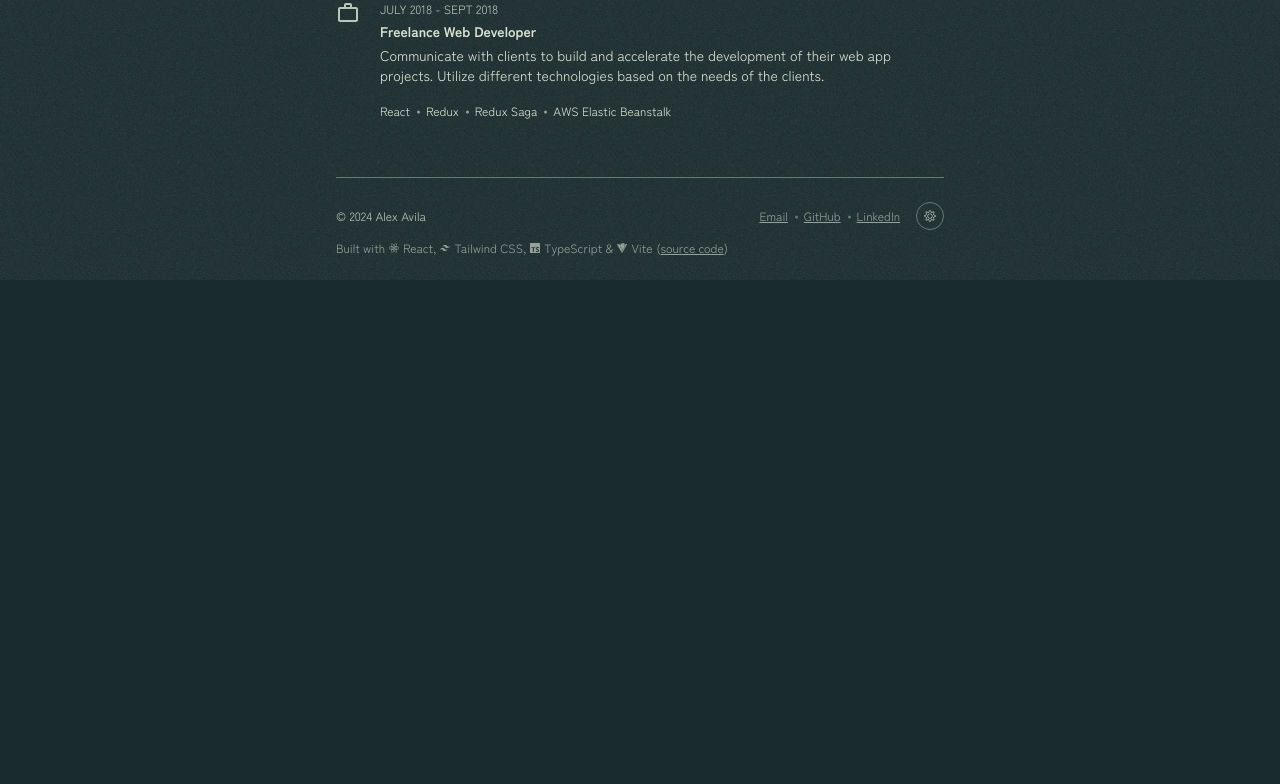
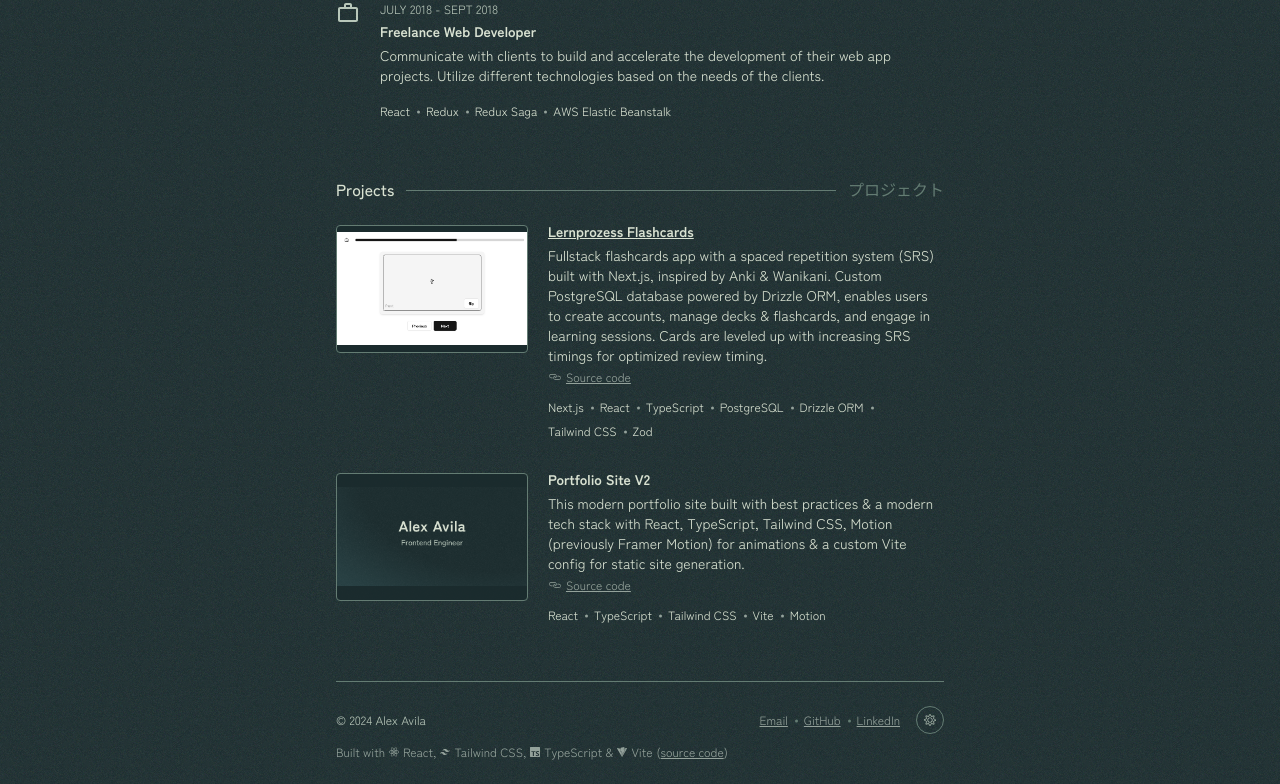
Before and after one commit to alex-avila/portfolio-site-v2, a React (Vite) app: page / in a window 1280 px wide. Shown: the part 1223-2007 px from the top of the page. Before the commit the page ends 1503 px from the top, so only its background shows below. Built offline with nearby package versions, Linux system fonts and the light colour scheme.

Commit message:
feat: create new projects section and include lernprozess project and the portfolio
Also refactor list with dots in between items from the Experience section as a separate component to
use it for the skills part in each Project

```diff
--- a/src/App.tsx
+++ b/src/App.tsx
@@ -2,6 +2,7 @@ import Navigation from "./components/Navigation";
 import About from "./components/About";
 import Skills from "./components/Skills";
 import Experience from "./components/Experience";
+import Projects from "./components/Projects";
 import Footer from "./components/Footer";
 import { SectionsProvider, Section } from "./components/SectionsContext";
 
@@ -39,6 +40,11 @@ const sections = [
     name: "Experience",
     component: <Experience />,
   },
+  {
+    id: "projects",
+    name: "Projects",
+    component: <Projects />,
+  },
 ];
 
 const toggleTheme = (type?: "dark" | "light") => {
--- /dev/null
+++ b/src/components/DotsList.tsx
@@ -0,0 +1,16 @@
+function DotsList({ items }: { items: string[] }) {
+  return (
+    <ul>
+      {items.map(item => (
+        <li
+          key={item}
+          className="relative inline-block pe-4 text-xs text-garden-content-loud before:absolute before:end-1.5 before:top-[calc(50%+1px)] before:size-[3px] before:-translate-y-1/2 before:rounded-full before:bg-garden-content-quiet last:pe-0 last-of-type:before:hidden dark:text-forest-content-loud dark:before:bg-forest-content-quiet"
+        >
+          {item}
+        </li>
+      ))}
+    </ul>
+  );
+}
+
+export default DotsList;
--- a/src/components/Experience.tsx
+++ b/src/components/Experience.tsx
@@ -1,6 +1,7 @@
 import { IconContext } from "react-icons";
 import { MdWorkOutline } from "react-icons/md";
 import anattaLogo from "../assets/anatta-logo.jpeg";
+import DotsList from "./DotsList";
 
 interface ExperienceItem {
   icon: React.ReactNode | string;
@@ -111,16 +112,9 @@ function Experience() {
                 )}
 
                 {experience.tech?.length && (
-                  <ul className="mt-3">
-                    {experience.tech.map(_tech => (
-                      <li
-                        key={_tech}
-                        className="relative inline-block pe-4 text-xs text-garden-content-loud before:absolute before:end-1.5 before:top-[calc(50%+1px)] before:size-[3px] before:-translate-y-1/2 before:rounded-full before:bg-garden-content-quiet last:pe-0 last-of-type:before:hidden dark:text-forest-content-loud dark:before:bg-forest-content-quiet"
-                      >
-                        {_tech}
-                      </li>
-                    ))}
-                  </ul>
+                  <div className="mt-3">
+                    <DotsList items={experience.tech!} />
+                  </div>
                 )}
               </div>
             </div>
--- /dev/null
+++ b/src/components/Project.tsx
@@ -0,0 +1,154 @@
+import { Fragment, MouseEventHandler } from "react";
+import { motion, MotionStyle, useMotionValue, useSpring, useTransform } from "motion/react";
+import { IconContext } from "react-icons";
+import { CiLink } from "react-icons/ci";
+import DotsList from "./DotsList";
+import Link from "./Link";
+
+const ROTATE_DEG = 8;
+const SCALE_UP = 1.025;
+
+const getMousePosition = (event: React.MouseEvent<Element, MouseEvent>) => {
+  const { width, height } = event.currentTarget.getBoundingClientRect();
+  const { offsetX, offsetY } = event.nativeEvent;
+
+  return {
+    offsetX,
+    offsetY,
+    offsetXPercentage: Math.max(0, Math.min(1, offsetX / width)),
+    offsetYPercentage: Math.max(0, Math.min(1, offsetY / height)),
+  };
+};
+
+interface ProjectProps {
+  title: string;
+  image: string;
+  description: string;
+  skills: string[];
+  sourceCodeLink: string;
+  link?: string;
+}
+
+function Project({ title, image, description, skills, sourceCodeLink, link }: ProjectProps) {
+  const x = useMotionValue(0);
+  const y = useMotionValue(0);
+  const scale = useSpring(1, { bounce: 0 });
+
+  const shineX = useTransform(() => x.get() + "px");
+  const shineY = useTransform(() => y.get() + "px");
+
+  const xPercent = useSpring(0.5, { bounce: 0 });
+  const yPercent = useSpring(0.5, { bounce: 0 });
+  const rotateX = useTransform(yPercent, [0, 1], [`-${ROTATE_DEG}deg`, `${ROTATE_DEG}deg`]);
+  const rotateY = useTransform(xPercent, [0, 1], [`${ROTATE_DEG}deg`, `-${ROTATE_DEG}deg`]);
+
+  const handleMouseMove: MouseEventHandler = (event: React.MouseEvent<Element, MouseEvent>) => {
+    const { offsetX, offsetY, offsetXPercentage, offsetYPercentage } = getMousePosition(event);
+
+    x.set(offsetX);
+    y.set(offsetY);
+    xPercent.set(offsetXPercentage);
+    yPercent.set(offsetYPercentage);
+  };
+
+  const handleMouseEnter = (event: React.MouseEvent<Element, MouseEvent>) => {
+    const { offsetX, offsetY } = getMousePosition(event);
+
+    scale.set(SCALE_UP);
+    x.set(offsetX);
+    y.set(offsetY);
+  };
+
+  const handleMouseLeave = () => {
+    xPercent.set(0.5);
+    yPercent.set(0.5);
+    scale.set(1);
+  };
+
+  const shineOverlayElement = (
+    <div
+      className="absolute inset-0 z-10 opacity-0 transition-opacity duration-300 group-hover:opacity-5"
+      style={{
+        backgroundImage: "radial-gradient(at var(--shine-x) var(--shine-y), rgba(255,255,255) 10%, transparent 80%)",
+      }}
+    />
+  );
+
+  const ShineOverlayComponent = link ? "a" : "div";
+  const TitleWrapper = link ? "a" : Fragment;
+  const titleWrapperLinkProps = link ? { href: link, target: "_blank" } : {};
+
+  return (
+    <li key={title}>
+      <div className="grid grid-cols-1 gap-3 [perspective:999px] sm:grid-cols-[auto_1fr] sm:gap-5">
+        <div className="mb-0.5 sm:hidden">
+          <TitleWrapper {...titleWrapperLinkProps}>
+            {link ? (
+              <h3 className="text-sm font-semibold text-garden-content-loud underline transition-colors hover:text-garden-accent-2 hover:decoration-2 focus:decoration-2 focus:outline-none dark:text-forest-content-loud dark:hover:text-forest-accent">
+                {title}
+              </h3>
+            ) : (
+              <h3 className="text-sm font-semibold text-garden-content-loud dark:text-forest-content-loud">{title}</h3>
+            )}
+          </TitleWrapper>
+        </div>
+        <motion.div
+          className="group relative aspect-[1.68] w-full overflow-hidden rounded border bg-garden-content/40 sm:top-1 sm:aspect-[1.5] sm:w-48 dark:border-forest-content-quiet-2 dark:bg-forest-base/90"
+          onMouseMove={handleMouseMove}
+          onMouseEnter={handleMouseEnter}
+          onMouseLeave={handleMouseLeave}
+          style={
+            {
+              transformStyle: "preserve-3d",
+              rotateX,
+              rotateY,
+              scale,
+              "--shine-x": shineX,
+              "--shine-y": shineY,
+              "--gradient-color": "#579f79",
+              "--gradient-color-dark": "#e5b083aa",
+            } as MotionStyle
+          }
+        >
+          <ShineOverlayComponent
+            className="absolute inset-0 z-10 bg-[radial-gradient(at_var(--shine-x)_var(--shine-y),_var(--gradient-color)_10%,transparent_80%)] opacity-0 transition-opacity duration-300 group-hover:opacity-10 dark:bg-[radial-gradient(at_var(--shine-x)_var(--shine-y),_var(--gradient-color-dark)_10%,transparent_80%)]"
+            {...(link && { href: link, target: "_blank" })}
+          >
+            {shineOverlayElement}
+            {link && <span className="sr-only">{title}</span>}
+          </ShineOverlayComponent>
+          <img className="absolute inset-0 size-full object-contain" src={image} />
+        </motion.div>
+        <div>
+          <div className="max-sm:hidden">
+            <TitleWrapper {...titleWrapperLinkProps}>
+              {link ? (
+                <h3 className="text-sm font-semibold text-garden-content-loud underline transition-colors hover:text-garden-accent-2 hover:decoration-2 focus:decoration-2 focus:outline-none dark:text-forest-content-loud dark:hover:text-forest-accent">
+                  {title}
+                </h3>
+              ) : (
+                <h3 className="text-sm font-semibold text-garden-content-loud dark:text-forest-content-loud">
+                  {title}
+                </h3>
+              )}
+            </TitleWrapper>
+          </div>
+          <p className="text-sm text-garden-content-loud sm:mt-1 dark:text-forest-content-loud">{description}</p>
+          <Link href={sourceCodeLink} isExternal>
+            <div className="mt-1 flex items-center gap-1">
+              <IconContext.Provider value={{ className: "size-3.5 shrink-0", size: "14" }}>
+                <CiLink />
+              </IconContext.Provider>
+              Source code
+            </div>
+          </Link>
+          <div className="mt-2">
+            <DotsList items={skills} />
+          </div>
+        </div>
+      </div>
+    </li>
+  );
+}
+
+export default Project;
--- /dev/null
+++ b/src/components/Projects.tsx
@@ -0,0 +1,54 @@
+import PersonalSiteImage from "../assets/card-small.png";
+import Lernprozess from "../assets/lernprozess.png";
+import Project from "./Project";
+
+interface Project {
+  title: string;
+  description: string;
+  image: string;
+  skills: string[];
+  sourceCodeLink: string;
+  link?: string;
+}
+
+const projects: Project[] = [
+  {
+    title: "Lernprozess Flashcards",
+    description:
+      "Fullstack flashcards app with a spaced repetition system (SRS) built with Next.js, inspired by Anki & Wanikani. Custom PostgreSQL database powered by Drizzle ORM, enables users to create accounts, manage decks & flashcards, and engage in learning sessions. Cards are leveled up with increasing SRS timings for optimized review timing.",
+    image: Lernprozess,
+    skills: ["Next.js", "React", "TypeScript", "PostgreSQL", "Drizzle ORM", "Tailwind CSS", "Zod"],
+    sourceCodeLink: "https://github.com/alex-avila/flashcards-srs",
+    link: "https://lernprozess.vercel.app",
+  },
+  {
+    title: "Portfolio Site V2",
+    description:
+      "This modern portfolio site built with best practices & a modern tech stack with React, TypeScript, Tailwind CSS, Motion (previously Framer Motion) for animations & a custom Vite config for static site generation.",
+    skills: ["React", "TypeScript", "Tailwind CSS", "Vite", "Motion"],
+    sourceCodeLink: "https://github.com/alex-avila/portfolio-site-v2",
+    image: PersonalSiteImage,
+  },
+];
+
+function Projects() {
+  return (
+    <div>
+      <h2 className="mb-5 flex items-center justify-between gap-x-3 font-medium text-garden-content-loud dark:text-forest-content-loud">
+        <span>Projects</span>
+        <span className="relative top-[1.5px] h-px w-full grow bg-garden-content-quiet-2 dark:bg-forest-content-quiet-2" />
+        <span className="shrink-0 text-garden-content-quiet-2 dark:text-forest-content-quiet-2" aria-hidden="true">
+          プロジェクト
+        </span>
+      </h2>
+
+      <ul className="space-y-7">
+        {projects.map(project => (
+          <Project key={project.title} {...project} />
+        ))}
+      </ul>
+    </div>
+  );
+}
+
+export default Projects;
```
